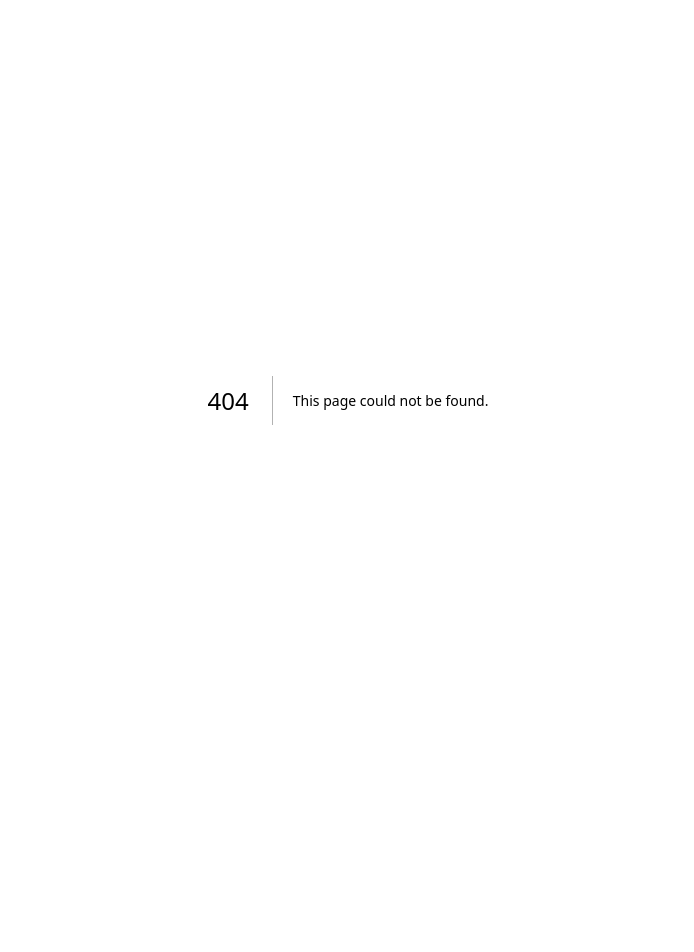
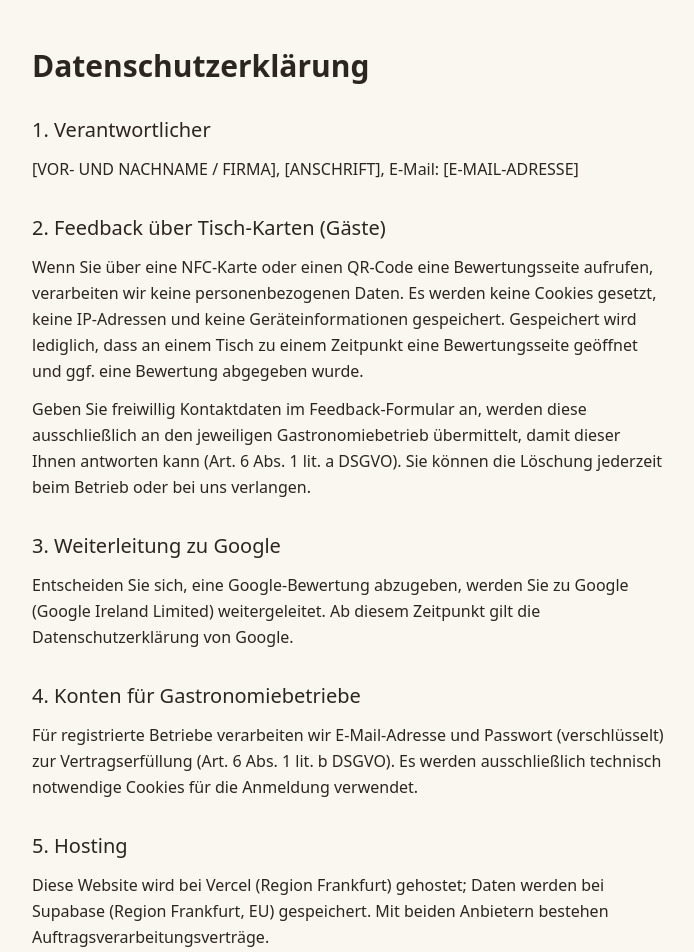
Before and after one commit to beklife/TischKlick, a Next.js app: page /datenschutz in a window 1280 px wide. Before the commit this address had no page. Shown: the top 952 px of the page, without its empty margins (292-986 px from the left). Before the commit the page ends 800 px from the top, so only its background shows below. Built offline with nearby package versions, Linux system fonts and the light colour scheme.

Commit message:
feat: legal template pages and minimal landing

```diff
--- /dev/null
+++ b/src/app/(marketing)/page.tsx
@@ -0,0 +1,26 @@
+import {getTranslations} from 'next-intl/server';
+import Link from 'next/link';
+
+export default async function LandingPage() {
+  const t = await getTranslations('landing');
+  const tc = await getTranslations('common');
+  const tg = await getTranslations('guest');
+  return (
+    <main className="mx-auto flex min-h-dvh max-w-2xl flex-col px-5 py-8">
+      <header className="flex items-center justify-between">
+        <span className="text-lg font-semibold text-terra">{tc('appName')}</span>
+        <Link href="/login" className="rounded-xl border border-line bg-card px-4 py-2 text-sm font-medium">
+          {t('login')}
+        </Link>
+      </header>
+      <section className="flex flex-1 flex-col justify-center text-center">
+        <h1 className="text-4xl font-semibold leading-tight">{t('claim')}</h1>
+        <p className="mt-4 text-lg text-muted">{t('sub')}</p>
+      </section>
+      <footer className="flex justify-center gap-6 text-xs text-muted">
+        <Link href="/datenschutz">{tg('footerPrivacy')}</Link>
+        <Link href="/impressum">{tg('footerImpressum')}</Link>
+      </footer>
+    </main>
+  );
+}
--- /dev/null
+++ b/src/app/datenschutz/page.tsx
@@ -0,0 +1,56 @@
+export const metadata = {title: 'Datenschutzerklärung – TischKlick'};
+
+// PLATZHALTER in eckigen Klammern vor dem Livegang durch echte Angaben ersetzen.
+export default function DatenschutzPage() {
+  return (
+    <main className="mx-auto max-w-2xl px-5 py-12 leading-relaxed">
+      <h1 className="text-3xl font-semibold">Datenschutzerklärung</h1>
+
+      <h2 className="mt-8 text-xl font-medium">1. Verantwortlicher</h2>
+      <p className="mt-3">
+        [VOR- UND NACHNAME / FIRMA], [ANSCHRIFT], E-Mail: [E-MAIL-ADRESSE]
+      </p>
+
+      <h2 className="mt-8 text-xl font-medium">2. Feedback über Tisch-Karten (Gäste)</h2>
+      <p className="mt-3">
+        Wenn Sie über eine NFC-Karte oder einen QR-Code eine Bewertungsseite aufrufen, verarbeiten
+        wir keine personenbezogenen Daten. Es werden keine Cookies gesetzt, keine IP-Adressen und
+        keine Geräteinformationen gespeichert. Gespeichert wird lediglich, dass an einem Tisch zu
+        einem Zeitpunkt eine Bewertungsseite geöffnet und ggf. eine Bewertung abgegeben wurde.
+      </p>
+      <p className="mt-3">
+        Geben Sie freiwillig Kontaktdaten im Feedback-Formular an, werden diese ausschließlich an
+        den jeweiligen Gastronomiebetrieb übermittelt, damit dieser Ihnen antworten kann
+        (Art. 6 Abs. 1 lit. a DSGVO). Sie können die Löschung jederzeit beim Betrieb oder bei uns
+        verlangen.
+      </p>
+
+      <h2 className="mt-8 text-xl font-medium">3. Weiterleitung zu Google</h2>
+      <p className="mt-3">
+        Entscheiden Sie sich, eine Google-Bewertung abzugeben, werden Sie zu Google (Google Ireland
+        Limited) weitergeleitet. Ab diesem Zeitpunkt gilt die Datenschutzerklärung von Google.
+      </p>
+
+      <h2 className="mt-8 text-xl font-medium">4. Konten für Gastronomiebetriebe</h2>
+      <p className="mt-3">
+        Für registrierte Betriebe verarbeiten wir E-Mail-Adresse und Passwort (verschlüsselt) zur
+        Vertragserfüllung (Art. 6 Abs. 1 lit. b DSGVO). Es werden ausschließlich technisch
+        notwendige Cookies für die Anmeldung verwendet.
+      </p>
+
+      <h2 className="mt-8 text-xl font-medium">5. Hosting</h2>
+      <p className="mt-3">
+        Diese Website wird bei Vercel (Region Frankfurt) gehostet; Daten werden bei Supabase
+        (Region Frankfurt, EU) gespeichert. Mit beiden Anbietern bestehen
+        Auftragsverarbeitungsverträge.
+      </p>
+
+      <h2 className="mt-8 text-xl font-medium">6. Ihre Rechte</h2>
+      <p className="mt-3">
+        Sie haben das Recht auf Auskunft, Berichtigung, Löschung, Einschränkung der Verarbeitung,
+        Datenübertragbarkeit und Widerspruch sowie ein Beschwerderecht bei einer
+        Datenschutz-Aufsichtsbehörde.
+      </p>
+    </main>
+  );
+}
--- /dev/null
+++ b/src/app/impressum/page.tsx
@@ -0,0 +1,26 @@
+export const metadata = {title: 'Impressum – TischKlick'};
+
+// PLATZHALTER in eckigen Klammern vor dem Livegang durch echte Angaben ersetzen.
+export default function ImpressumPage() {
+  return (
+    <main className="mx-auto max-w-2xl px-5 py-12 leading-relaxed">
+      <h1 className="text-3xl font-semibold">Impressum</h1>
+      <h2 className="mt-8 text-xl font-medium">Angaben gemäß § 5 DDG</h2>
+      <p className="mt-3">
+        [VOR- UND NACHNAME / FIRMA]<br />
+        [STRASSE UND HAUSNUMMER]<br />
+        [PLZ UND ORT]<br />
+        Deutschland
+      </p>
+      <h2 className="mt-8 text-xl font-medium">Kontakt</h2>
+      <p className="mt-3">
+        E-Mail: [E-MAIL-ADRESSE]<br />
+        Telefon: [TELEFONNUMMER]
+      </p>
+      <h2 className="mt-8 text-xl font-medium">Umsatzsteuer-ID</h2>
+      <p className="mt-3">[USt-IdNr. FALLS VORHANDEN, SONST ABSCHNITT ENTFERNEN]</p>
+      <h2 className="mt-8 text-xl font-medium">Verantwortlich für den Inhalt</h2>
+      <p className="mt-3">[VOR- UND NACHNAME, ANSCHRIFT WIE OBEN]</p>
+    </main>
+  );
+}
--- a/src/app/page.tsx
+++ /dev/null
@@ -1,65 +0,0 @@
-import Image from "next/image";
-
-export default function Home() {
-  return (
-    <div className="flex flex-col flex-1 items-center justify-center bg-zinc-50 font-sans dark:bg-black">
-      <main className="flex flex-1 w-full max-w-3xl flex-col items-center justify-between py-32 px-16 bg-white dark:bg-black sm:items-start">
-        <Image
-          className="dark:invert"
-          src="/next.svg"
-          alt="Next.js logo"
-          width={100}
-          height={20}
-          priority
-        />
-        <div className="flex flex-col items-center gap-6 text-center sm:items-start sm:text-left">
-          <h1 className="max-w-xs text-3xl font-semibold leading-10 tracking-tight text-black dark:text-zinc-50">
-            To get started, edit the page.tsx file.
-          </h1>
-          <p className="max-w-md text-lg leading-8 text-zinc-600 dark:text-zinc-400">
-            Looking for a starting point or more instructions? Head over to{" "}
-            <a
-              href="https://vercel.com/templates?framework=next.js&utm_source=create-next-app&utm_medium=appdir-template-tw&utm_campaign=create-next-app"
-              className="font-medium text-zinc-950 dark:text-zinc-50"
-            >
-              Templates
-            </a>{" "}
-            or the{" "}
-            <a
-              href="https://nextjs.org/learn?utm_source=create-next-app&utm_medium=appdir-template-tw&utm_campaign=create-next-app"
-              className="font-medium text-zinc-950 dark:text-zinc-50"
-            >
-              Learning
-            </a>{" "}
-            center.
-          </p>
-        </div>
-        <div className="flex flex-col gap-4 text-base font-medium sm:flex-row">
-          <a
-            className="flex h-12 w-full items-center justify-center gap-2 rounded-full bg-foreground px-5 text-background transition-colors hover:bg-[#383838] dark:hover:bg-[#ccc] md:w-[158px]"
-            href="https://vercel.com/new?utm_source=create-next-app&utm_medium=appdir-template-tw&utm_campaign=create-next-app"
-            target="_blank"
-            rel="noopener noreferrer"
-          >
-            <Image
-              className="dark:invert"
-              src="/vercel.svg"
-              alt="Vercel logomark"
-              width={16}
-              height={16}
-            />
-            Deploy Now
-          </a>
-          <a
-            className="flex h-12 w-full items-center justify-center rounded-full border border-solid border-black/[.08] px-5 transition-colors hover:border-transparent hover:bg-black/[.04] dark:border-white/[.145] dark:hover:bg-[#1a1a1a] md:w-[158px]"
-            href="https://nextjs.org/docs?utm_source=create-next-app&utm_medium=appdir-template-tw&utm_campaign=create-next-app"
-            target="_blank"
-            rel="noopener noreferrer"
-          >
-            Documentation
-          </a>
-        </div>
-      </main>
-    </div>
-  );
-}
```
